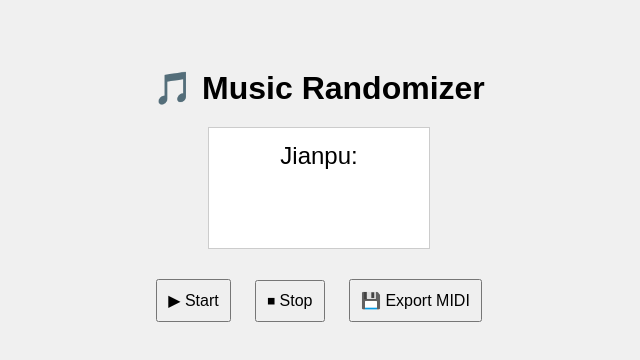
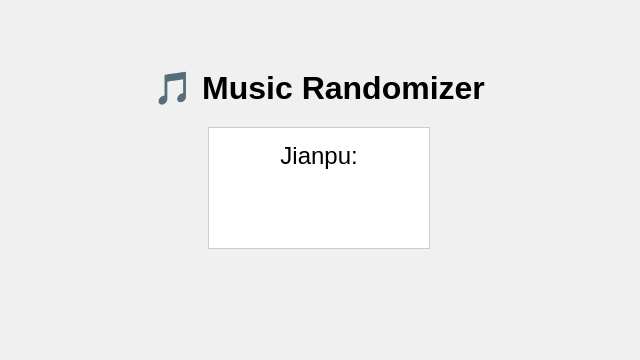
Before and after one commit to stonedninjagoat/grayFuzzyMoundWithThumbs, a plain HTML site: page index.html in a window 1280 px wide. Shown: the whole page, without its empty margins (321-961 px from the left). Drawn offline with nearby package versions, Linux system fonts and the light colour scheme.

Commit message:
Update index.html

```diff
--- a/index.html
+++ b/index.html
@@ -13,11 +13,6 @@
     }
     h1 {
       margin-bottom: 20px;
-    }
-    button {
-      margin: 10px;
-      padding: 10px;
-      font-size: 16px;
     }
     #noteDisplay {
       min-height: 100px;
@@ -35,10 +30,6 @@
   <h1>🎵 Music Randomizer</h1>
 
   <div id="noteDisplay">Jianpu: </div>
-
-  <button onclick="startPlayback()">▶ Start</button>
-  <button onclick="stopPlayback()">⏹ Stop</button>
-  <button onclick="exportMIDI()">💾 Export MIDI</button>
 
   <script src="https://cdn.jsdelivr.net/npm/tone@14.8.39/build/Tone.min.js"></script>
   <script src="https://cdn.jsdelivr.net/npm/midiwriter-js@2.1.0/dist/MidiWriter.min.js"></script>
@@ -58,40 +49,21 @@
     let synth = new Tone.Synth().toDestination();
 
     function playRandomNote(time) {
-      if (selectedNotes.length === 0) return;
       const note = selectedNotes[Math.floor(Math.random() * selectedNotes.length)];
       synth.triggerAttackRelease(note, "8n", time);
       noteDisplay.innerHTML += `${jianpuMap[note]} `;
     }
 
-    function startPlayback() {
-      noteDisplay.innerHTML = "Jianpu: ";
-      Tone.Transport.stop();
-      Tone.Transport.cancel();
+    async function startAutomaticPlayback() {
+      await Tone.start(); // ensure audio context is started on user gesture
       Tone.Transport.scheduleRepeat(playRandomNote, "8n");
       Tone.Transport.start();
     }
 
-    function stopPlayback() {
-      Tone.Transport.stop();
-      Tone.Transport.cancel();
-    }
-
-    function exportMIDI() {
-      const track = new MidiWriter.Track();
-      const pitches = Array.from({length: 32}, () => selectedNotes[Math.floor(Math.random() * selectedNotes.length)]);
-      pitches.forEach(note => {
-        track.addEvent(new MidiWriter.NoteEvent({ pitch: [note], duration: '8' }));
-      });
-
-      const write = new MidiWriter.Writer([track]);
-      const blob = new Blob([write.buildFile()], { type: "audio/midi" });
-      const url = URL.createObjectURL(blob);
-      const a = document.createElement('a');
-      a.href = url;
-      a.download = 'random_music.mid';
-      a.click();
-    }
+    // Auto-start on load
+    window.addEventListener('load', () => {
+      startAutomaticPlayback();
+    });
   </script>
 </body>
 </html>
```
